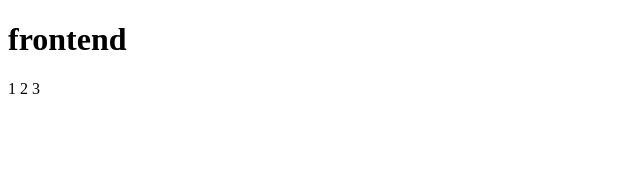
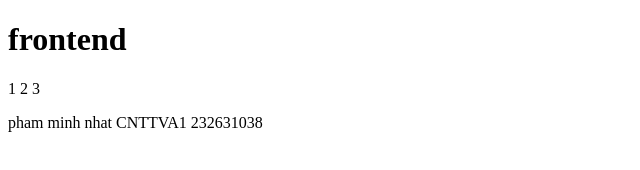
Before and after one commit to mnhat8725/nhat-nhat, a plain HTML site: page index.html in a window 1280 px wide. Shown: the whole page, without its empty margins (0-640 px from the left). Drawn offline with Linux system fonts and the light colour scheme.

Commit message:
Update index.html

```diff
--- a/index.html
+++ b/index.html
@@ -11,5 +11,6 @@
    <p>
     1 2 3
    </p>
+    <p> pham minh nhat CNTTVA1 232631038 </p>
 </body>
 </html>
```
